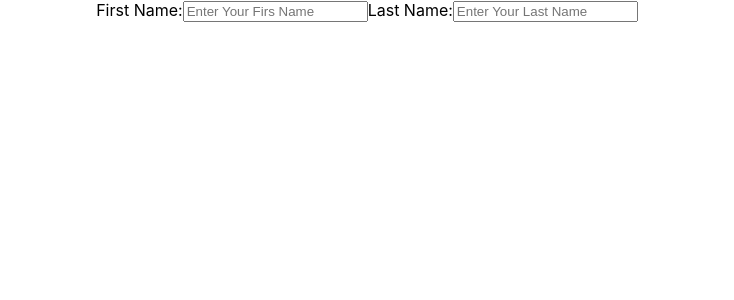
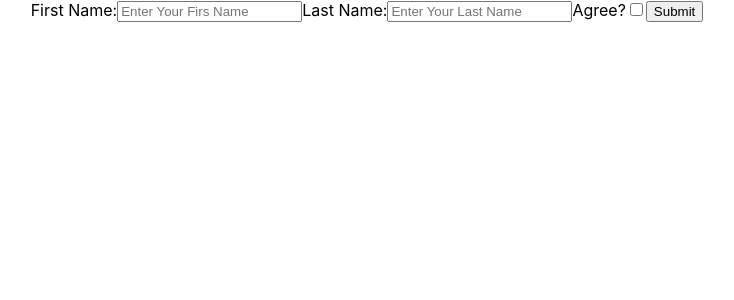
Before and after one commit to bsihame/FormReact, a React (Create React App) app in the folder form-app/: page / in a window 1280 px wide. Shown: the top 300 px of the page, without its empty margins (273-1007 px from the left). Built offline with nearby package versions, Linux system fonts and the light colour scheme.

Commit message:
add submit button amd Checked box

```diff
--- a/form-app/src/components/Form.js
+++ b/form-app/src/components/Form.js
@@ -3,29 +3,53 @@ import React from "react";
 class Form extends React.Component {
   state = {
     firstName: "",
-    lastName : ""
+    lastName: "",
+    agree:false,
   }
 
 
-  handleFirstNameChange = (e) =>{
-    this.setState({firstName: e.target.value})
+  handleFirstNameChange = (e) => {
+    this.setState({ firstName: e.target.value })
+  };
+
+  handleLastNameChange = (e) => {
+    this.setState({ lastName: e.target.value })
+  };
+  handleAgree = () => {
+
+    this.setState((prevState) => {
+      return {
+        agree: !prevState.agree
+      }
+    })
+  };
+
+  handleSubmit = (e) => {
+    e.preventDefault();
+    console.log({
+      firsName: this.state.firstName,
+      lastName: this.state.lastName,
+
+
+    })
   }
 
-  handleLastNameChange = (e) => {
-    this.setState({lastName : e.target.value})
-  }
   render() {
-    console.log(this.state.firstName)
-    console.log(this.state.lastName)
+    console.log(this.state)
 
 		return (
-			<form>
+			<form onSubmit={this.handleSubmit}>
 				<label>
           First Name:
 					<input type="text" placeholder="Enter Your Firs Name"value={this.state.firsName} onChange={this.handleFirstNameChange} />
           Last Name:
           <input text="text" placeholder="Enter Your Last Name" value={this.state.lastName} onChange={this.handleLastNameChange}/>
-				</label>
+        </label>
+        <label>
+          Agree?
+           <input type="checkbox" checked={this.state.agree} onChange={this.handleAgree} />
+        </label>
+        <button type="submit">Submit</button>
 			</form>
 		);
 	}
```
